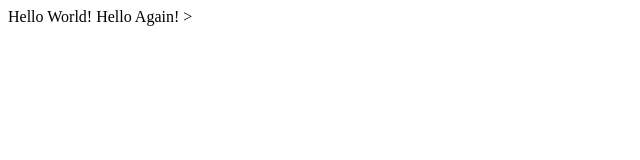
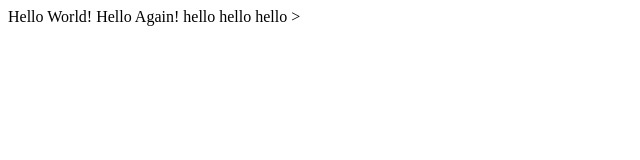
Before and after one commit to atorres2/Lecture0, a plain HTML site: page hello.html in a window 1280 px wide. Shown: the whole page, without its empty margins (0-640 px from the left). Drawn offline with Linux system fonts and the light colour scheme.

Commit message:
Update hello.html

```diff
--- a/hello.html
+++ b/hello.html
@@ -4,6 +4,6 @@
       <title>My Webpage!</title>
   </head>
   <body>
-    Hello World! Hello Again!
+    Hello World! Hello Again! hello hello hello
   </body>
 </html>>
```
